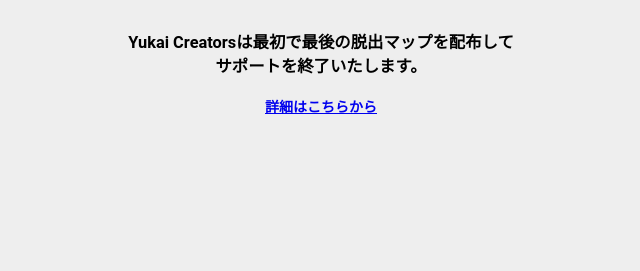
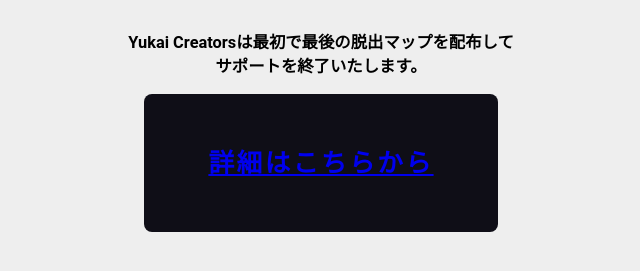
Before and after one commit to GEN3987/Yukai, a plain HTML site: page index.html in a window 1280 px wide. Shown: the part 123-394 px from the top of the page, without its empty margins (319-959 px from the left). Drawn offline with nearby package versions, Linux system fonts and the light colour scheme.

Commit message:
Update index.html

```diff
--- a/index.html
+++ b/index.html
@@ -287,7 +287,8 @@ h1 {
 </h1>
 <br>
 <h3>Yukai Creatorsは最初で最後の脱出マップを配布して<br>サポートを終了いたします。</h3>
-<a href="https://www.mc-team.work/dowloand/Escape-from-the-Sky-Tree/"><h4>詳細はこちらから</h4></a>
+<div class="btn">
+<a href="https://www.mc-team.work/dowloand/Escape-from-the-Sky-Tree/"><h4>詳細はこちらから</h4></a></div>
 </center>
 </div>
 
```
